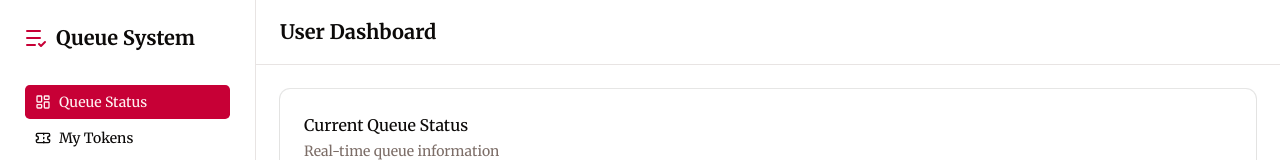
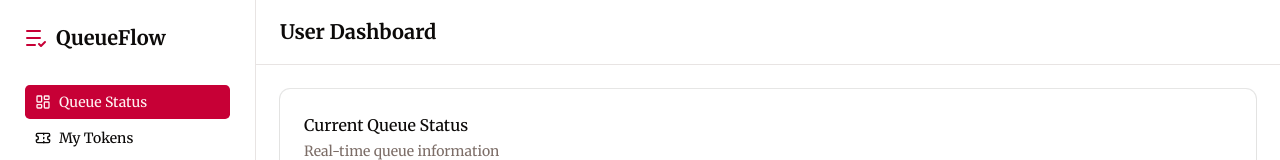
Before and after one commit to Skb3611/VQMS, a Next.js app: page /dashboard/user/status in a window 1280 px wide. Shown: the top 160 px of the page. Built offline with nearby package versions, Linux system fonts and the light colour scheme; no server answers.

Commit message:
user dahsboard loading issue solved

```diff
--- /dev/null
+++ b/app/dashboard/user/layout.tsx
@@ -0,0 +1,27 @@
+'use client'
+
+import { DashboardSidebar } from '@/components/dashboard-sidebar'
+import { DashboardHeader } from '@/components/dashboard-header'
+import { LayoutDashboard, Store, Ticket } from 'lucide-react'
+
+const sidebarItems = [
+  { label: 'Queue Status', href: '/dashboard/user/status', icon: <LayoutDashboard className="w-4 h-4" /> },
+  { label: 'My Tokens', href: '/dashboard/user/tokens', icon: <Ticket className="w-4 h-4" /> },
+  { label: 'Browse Stores', href: '/dashboard/user/stores', icon: <Store className="w-4 h-4" /> },
+]
+
+export default function UserDashboardLayout({
+  children,
+}: {
+  children: React.ReactNode
+}) {
+  return (
+    <div className="flex h-screen bg-background">
+      <DashboardSidebar items={sidebarItems} />
+      <div className="flex-1 flex flex-col overflow-hidden">
+        <DashboardHeader title="User Dashboard" userRole="user" />
+        {children}
+      </div>
+    </div>
+  )
+}
--- a/app/dashboard/user/status/page.tsx
+++ b/app/dashboard/user/status/page.tsx
@@ -51,17 +51,13 @@ export default function QueueStatusPage() {
 
   if (loading) {
     return (
-      <div className="flex h-screen items-center justify-center">
+      <div className="flex h-full items-center justify-center">
         <Loader2 className="h-8 w-8 animate-spin text-primary" />
       </div>
     )
   }
 
   return (
-    <div className="flex h-screen bg-background">
-      <DashboardSidebar items={sidebarItems} />
-      <div className="flex-1 flex flex-col overflow-hidden">
-        <DashboardHeader title="User Dashboard" userRole="user" />
     <main className="flex-1 overflow-y-auto p-6">
       <div className="max-w-6xl mx-auto space-y-6">
         <Card>
@@ -127,7 +123,5 @@ export default function QueueStatusPage() {
         </Card>
       </div>
     </main>
-      </div>
-    </div>
   )
 }
--- a/app/dashboard/user/stores/page.tsx
+++ b/app/dashboard/user/stores/page.tsx
@@ -41,10 +41,6 @@ export default function BrowseStoresPage() {
   }, [fetchStores])
 
   return (
-    <div className="flex h-screen bg-background">
-      <DashboardSidebar items={sidebarItems} />
-      <div className="flex-1 flex flex-col overflow-hidden">
-        <DashboardHeader title="User Dashboard" userRole="user" />
     <main className="flex-1 overflow-y-auto p-6">
       <div className="max-w-6xl mx-auto space-y-6">
         <Card>
@@ -96,7 +92,5 @@ export default function BrowseStoresPage() {
         </Card>
       </div>
     </main>
-      </div>
-    </div>
   )
 }
--- a/app/dashboard/user/tokens/page.tsx
+++ b/app/dashboard/user/tokens/page.tsx
@@ -72,17 +72,13 @@ export default function MyTokensPage() {
 
   if (loading) {
     return (
-      <div className="flex h-screen items-center justify-center">
+      <div className="flex h-full items-center justify-center">
         <Loader2 className="h-8 w-8 animate-spin text-primary" />
       </div>
     )
   }
 
   return (
-    <div className="flex h-screen bg-background">
-      <DashboardSidebar items={sidebarItems} />
-      <div className="flex-1 flex flex-col overflow-hidden">
-        <DashboardHeader title="User Dashboard" userRole="user" />
     <main className="flex-1 overflow-y-auto p-6">
       <div className="max-w-6xl mx-auto space-y-6">
         <Card>
@@ -177,7 +173,5 @@ export default function MyTokensPage() {
         </Card>
       </div>
     </main>
-      </div>
-    </div>
   )
 }
--- a/app/page.tsx
+++ b/app/page.tsx
@@ -12,6 +12,7 @@ import {
   ArrowRight,
   Menu,
   X,
+  ListCheck,
 } from "lucide-react"
 import { useRouter } from "next/navigation"
 import { useState } from "react"
@@ -26,7 +27,9 @@ export default function Home() {
       {/* Navbar */}
       <nav className="sticky top-0 z-50 border-b border-border bg-background/80 backdrop-blur">
         <div className="mx-auto flex max-w-7xl items-center justify-between px-4 py-4 sm:px-6 lg:px-8">
-          <div className="text-2xl font-bold text-primary">QueueFlow</div>
+          <div className="flex items-center gap-2 text-2xl font-bold text-primary">
+            QueueFlow
+          </div>
 
           {/* Desktop Menu */}
           <div className="hidden items-center gap-8 md:flex">
--- a/components/dashboard-sidebar.tsx
+++ b/components/dashboard-sidebar.tsx
@@ -1,10 +1,10 @@
-'use client'
+"use client"
 
-import Link from 'next/link'
-import { usePathname } from 'next/navigation'
-import { cn } from '@/lib/utils'
-import { Button } from '@/components/ui/button'
-import { ListCheck } from 'lucide-react'
+import Link from "next/link"
+import { usePathname } from "next/navigation"
+import { cn } from "@/lib/utils"
+import { Button } from "@/components/ui/button"
+import { ListCheck } from "lucide-react"
 
 interface SidebarItem {
   label: string
@@ -20,17 +20,19 @@ export function DashboardSidebar({ items }: DashboardSidebarProps) {
   const pathname = usePathname()
 
   return (
-    <aside className="w-64 border-r bg-background h-screen sticky top-0 overflow-y-auto">
+    <aside className="sticky top-0 h-screen w-64 overflow-y-auto border-r bg-background">
       <div className="p-6">
-        <div className="flex items-center gap-2 mb-8">
-          <ListCheck className="w-6 h-6 text-primary" />
-          <h1 className="text-xl font-bold text-foreground">Queue System</h1>
-        </div>
+        <Link href={"/"}>
+          <div className="mb-8 flex items-center gap-2">
+            <ListCheck className="h-6 w-6 text-primary" />
+            <h1 className="text-xl font-bold text-foreground">QueueFlow</h1>
+          </div>
+        </Link>
         <nav className="space-y-2">
           {items.map((item) => (
             <Link key={item.href} href={item.href}>
               <Button
-                variant={pathname === item.href ? 'default' : 'ghost'}
+                variant={pathname === item.href ? "default" : "ghost"}
                 className="w-full justify-start gap-2"
               >
                 {item.icon}
--- a/components/theme-provider.tsx
+++ b/components/theme-provider.tsx
@@ -21,19 +21,6 @@ function ThemeProvider({
   )
 }
 
-function isTypingTarget(target: EventTarget | null) {
-  if (!(target instanceof HTMLElement)) {
-    return false
-  }
-
-  return (
-    target.isContentEditable ||
-    target.tagName === "INPUT" ||
-    target.tagName === "TEXTAREA" ||
-    target.tagName === "SELECT"
-  )
-}
-
 function ThemeHotkey() {
   const { resolvedTheme, setTheme } = useTheme()
 
@@ -47,11 +34,17 @@ function ThemeHotkey() {
         return
       }
 
-      if (event.key.toLowerCase() !== "d") {
+      if (!event.key || event.key.toLowerCase() !== "d") {
         return
       }
 
-      if (isTypingTarget(event.target)) {
+      const target = event.target as HTMLElement
+      if (
+        target.isContentEditable ||
+        target.tagName === "INPUT" ||
+        target.tagName === "TEXTAREA" ||
+        target.tagName === "SELECT"
+      ) {
         return
       }
 
```
Lines whose indentation alone changed are shown as unchanged.
